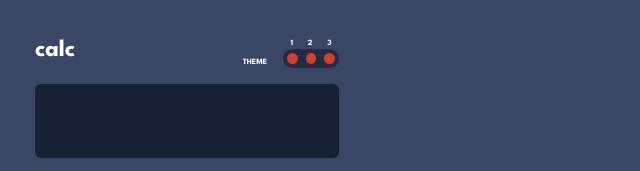
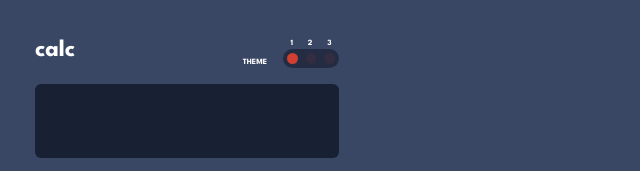
Before and after one commit to Enilolade/calculator, a website: page index.html in a window 1280 px wide. Shown: the top 171 px of the page, 453-1093 px from the left. Drawn offline with Linux system fonts and the light colour scheme.

Commit message:
reduce opacity of theme button

```diff
--- a/index.html
+++ b/index.html
@@ -54,11 +54,11 @@
                   ></button>
                   <button
                     onclick="setTheme('light')"
-                    class="light-theme"
+                    class="light-theme opacity-10"
                   ></button>
                   <button
                     onclick="setTheme('neon')"
-                    class="neon-theme"
+                    class="neon-theme opacity-10"
                   ></button>
                 </div>
               </div>
```
Also changed, not shown: src/output.css.
